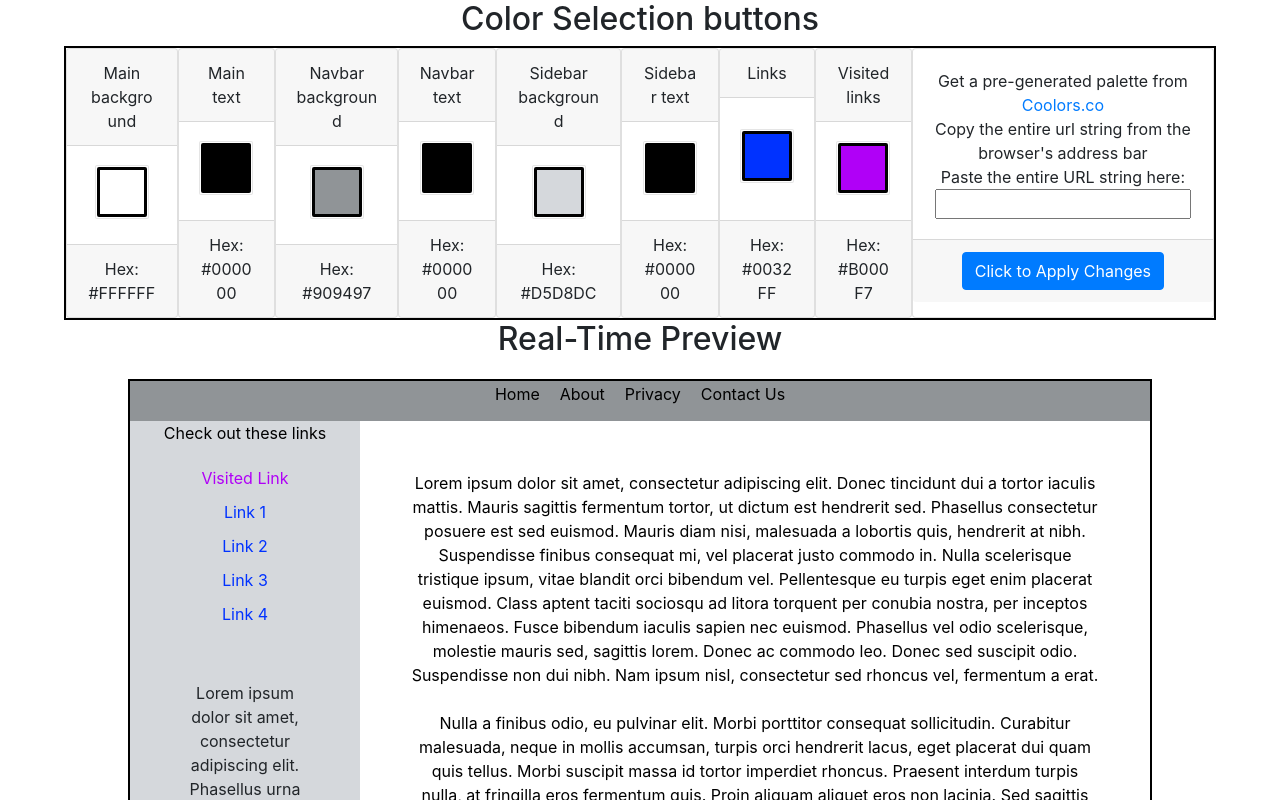
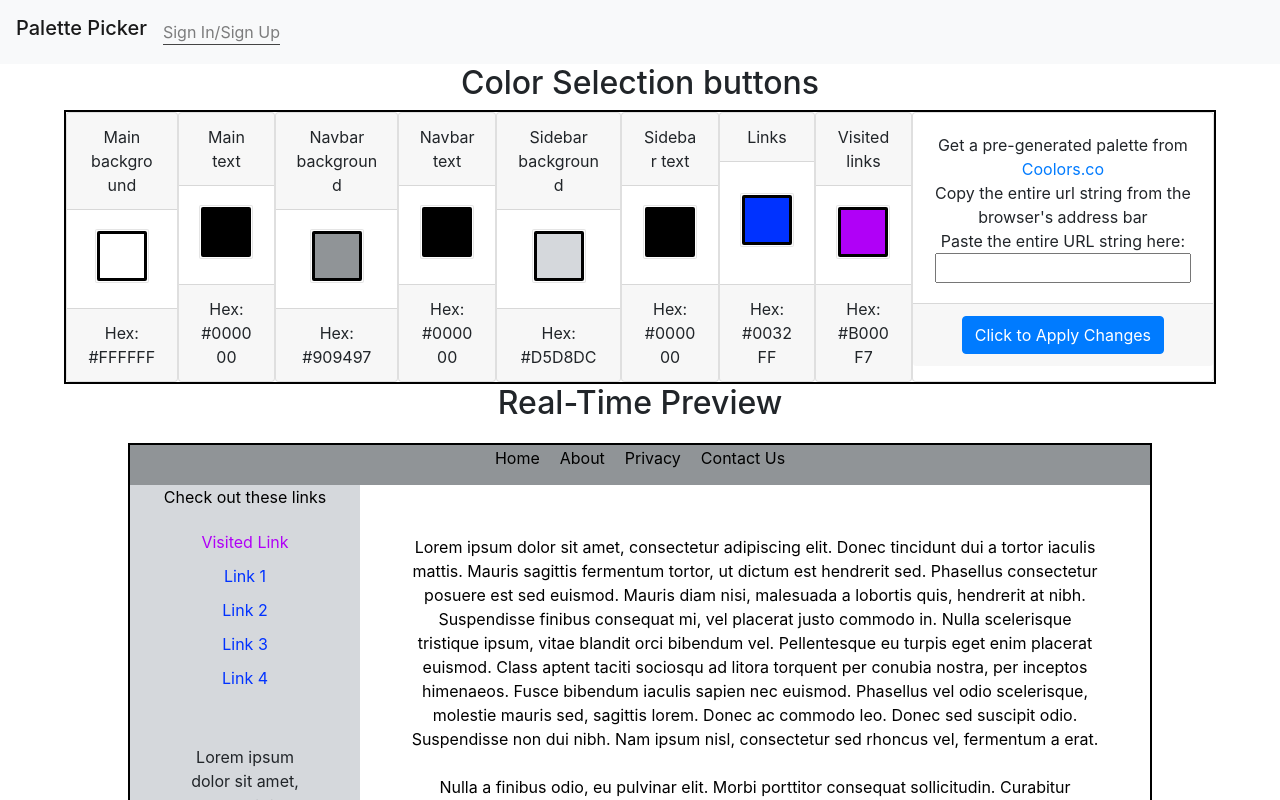
Before and after one commit to nashvillefcc/palettepicker, a React (Create React App) app: page / in a window 1280 px wide. Shown: the top 800 px of the page. Built offline with nearby package versions, Linux system fonts and the light colour scheme.

Commit message:
create navbar

```diff
--- a/src/Components/Container/Container.js
+++ b/src/Components/Container/Container.js
@@ -3,6 +3,7 @@ import ButtonPanel from "../ButtonPanel/ButtonPanel.js";
 import Navbar from "../Navbar/Navbar.js";
 import Sidebar from "../Sidebar/Sidebar.js";
 import MainContent from "../MainContent/MainContent.js";
+import NavHeader from "../NavHeader/NavHeader.js";
 import "./Container.css";
 
 class Container extends React.Component {
@@ -93,6 +94,7 @@ class Container extends React.Component {
     colorButtons.map(b => (b.updateParent = this.parentHandler));
     return (
       <div className="Container">
+        <NavHeader />
         <h2>Color Selection buttons</h2>
         <div id="button-panel-container">
           {/* ButtonPanel is a parent component that maps over an array of buttons and renders them inline into a row */}
--- /dev/null
+++ b/src/Components/NavHeader/NavHeader.js
@@ -0,0 +1,18 @@
+import React from "react";
+
+const NavHeader = () => {
+  return (
+    <nav className="navbar navbar-expand-lg navbar-light bg-light">
+      <h3 className="navbar-brand">Palette Picker</h3>
+      <div className="collapse navbar-collapse">
+        <ul className="navbar-nav mr-auto">
+          <li className="nav-item">
+            <button className="nav-link">Sign In/Sign Up</button>
+          </li>
+        </ul>
+      </div>
+    </nav>
+  );
+};
+
+export default NavHeader;
```
